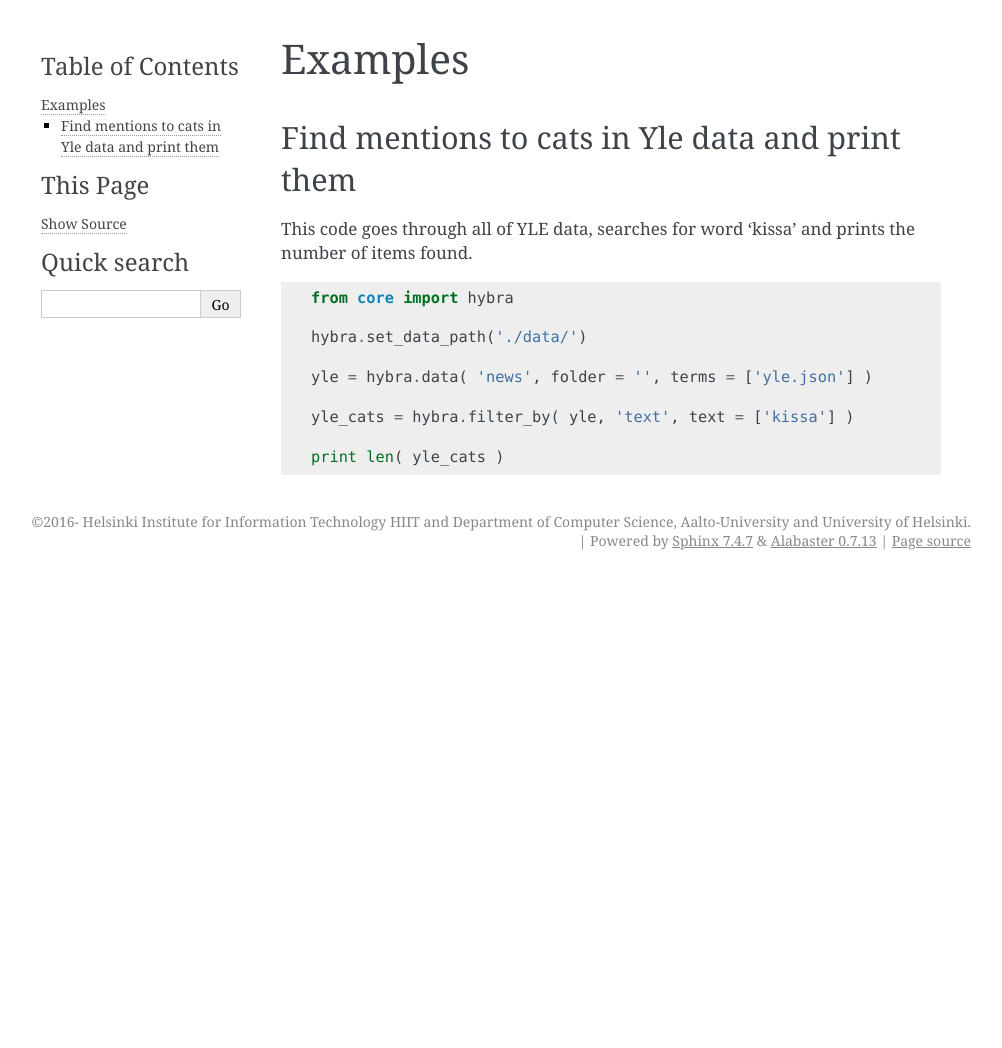
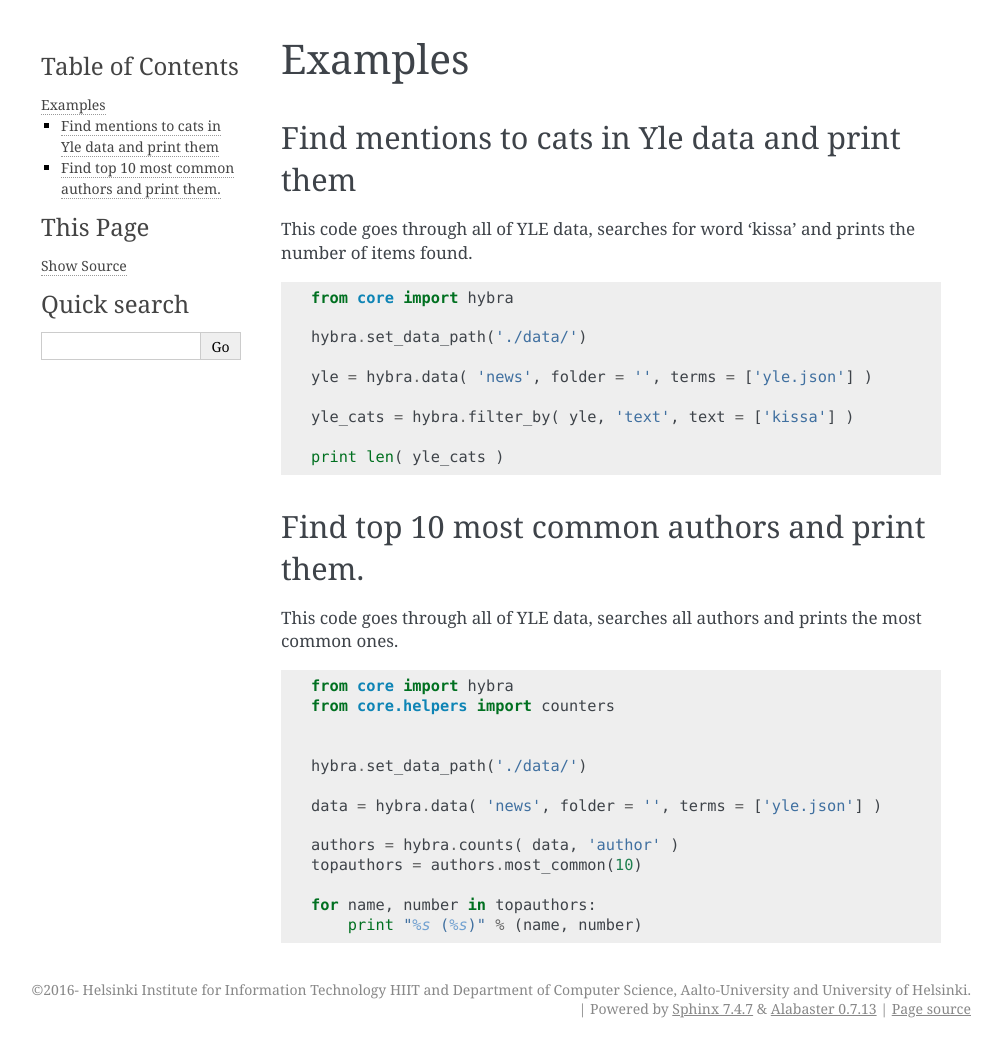
Before and after one commit to HIIT/hybra-core, a Sphinx documentation site: the page built from docs/examples.rst, in a window 1280 px wide. Shown: the whole page, without its empty margins (139-1141 px from the left). Built offline with Sphinx 7.4.7, drawn with Linux system fonts in a browser that asks for light colours; before the commit the page ends 900 px from its top, so only the background shows below that.

Commit message:
Added a description for the new example

```diff
--- a/docs/examples.rst
+++ b/docs/examples.rst
@@ -8,3 +8,12 @@ This code goes through all of YLE data, searches for word 'kissa' and prints the
 
 
 .. literalinclude:: examples/yle_cats.py
+
+
+Find top 10 most common authors and print them.
+************************************************
+
+This code goes through all of YLE data, searches all authors and prints the most common ones.
+
+
+.. literalinclude:: examples/yle_mostcommon.py
```
